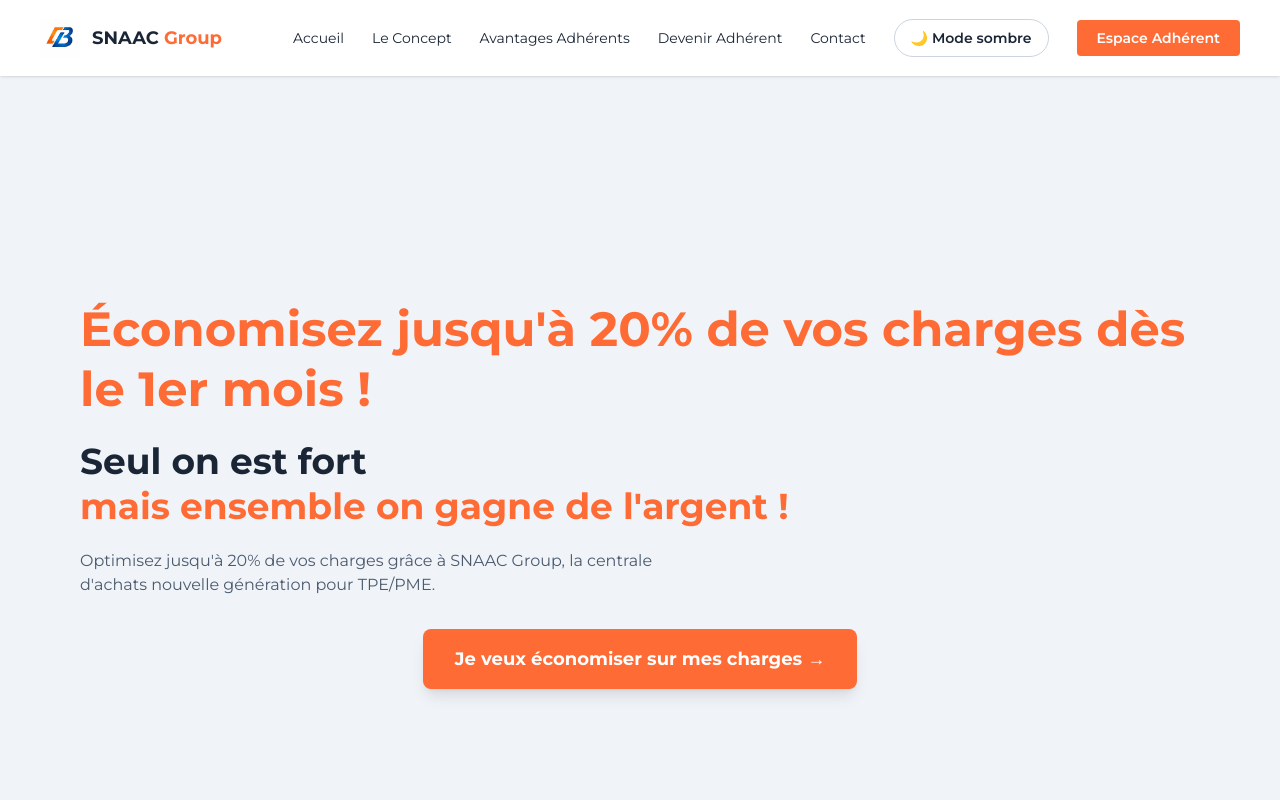
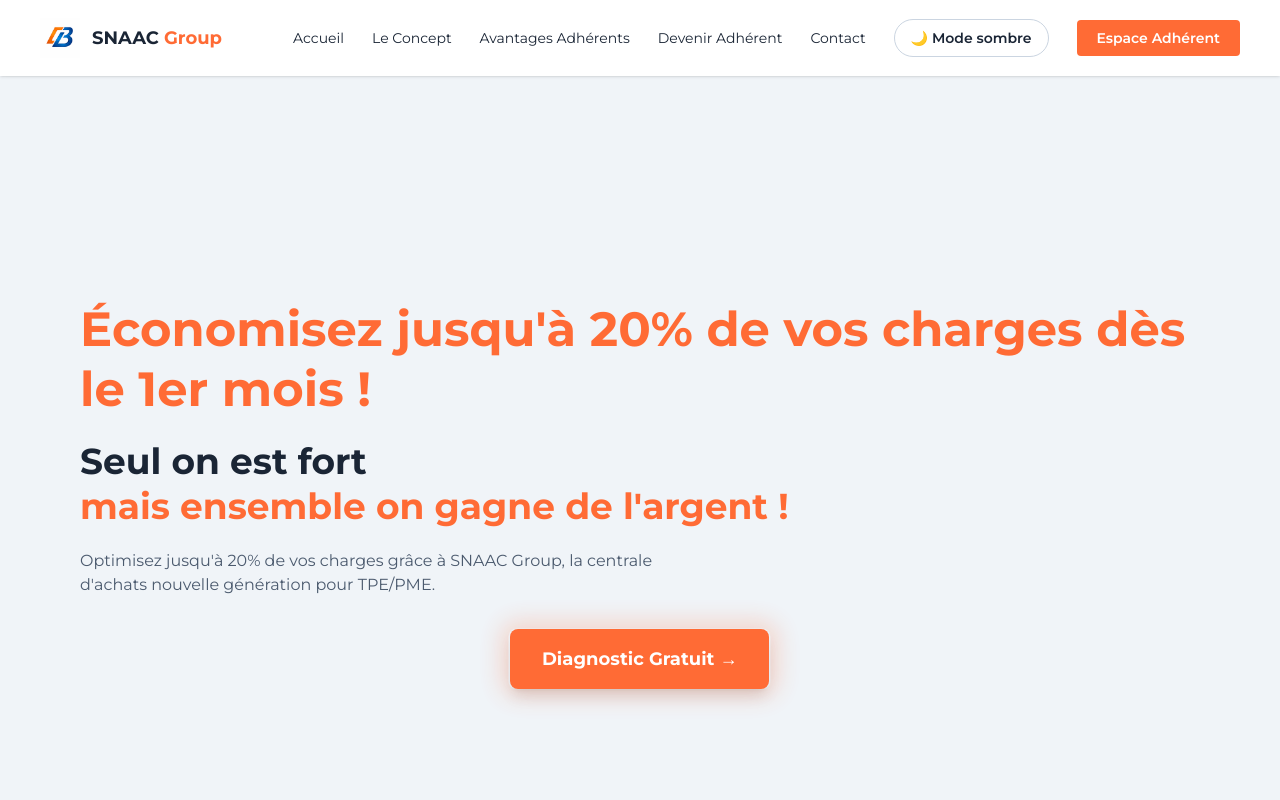
Before and after one commit to abdoulay-fqr/snaac-group, a Next.js app: page / in a window 1280 px wide. Shown: the top 800 px of the page. Built offline with nearby package versions, Linux system fonts and the light colour scheme.

Commit message:
feat: hero CTA button — Diagnostic Gratuit with premium animations

```diff
--- a/app/components/sections/Hero.tsx
+++ b/app/components/sections/Hero.tsx
@@ -3,7 +3,8 @@
 import Link from "next/link";
 import type { LandingContent } from "@/lib/content";
 
-const diagnosticLinkClass = "inline-block bg-brand text-white px-8 py-4 rounded-lg font-bold text-lg shadow-lg transition-all duration-300 hover:scale-105 hover:brightness-110 hover:shadow-xl";
+// Animations (brillance, halo, hover) definies dans globals.css sous .cta-premium.
+const diagnosticLinkClass = "cta-premium inline-block bg-brand text-white px-8 py-4 rounded-lg font-bold text-lg shadow-lg";
 
 export default function Hero({ content }: { content: LandingContent["hero"] }) {
   return (
@@ -33,7 +34,8 @@ export default function Hero({ content }: { content: LandingContent["hero"] }) {
         </p>
         <div className="flex justify-center">
           <Link href="/diagnostic" className={diagnosticLinkClass}>
-            Je veux économiser sur mes charges →
+            <span className="cta-shimmer" aria-hidden="true" />
+            <span className="relative">Diagnostic Gratuit →</span>
           </Link>
         </div>
       </div>
--- a/app/globals.css
+++ b/app/globals.css
@@ -114,3 +114,102 @@ html {
   border-left: 3px solid #cbd5e1;
   color: #64748b;
 }
+
+/* ===== HERO : BOUTON DIAGNOSTIC PREMIUM ===== */
+/* Seuls transform et opacity sont animés en boucle (composités GPU, 60fps). */
+.cta-premium {
+  position: relative;
+  isolation: isolate;
+  will-change: transform;
+  --cta-shimmer-duration: 3.2s;
+  transition:
+    transform 300ms cubic-bezier(0.22, 1, 0.36, 1),
+    box-shadow 300ms cubic-bezier(0.22, 1, 0.36, 1),
+    filter 300ms ease;
+}
+
+/* Halo pulsé : box-shadow figé, seule l'opacité/échelle du calque varie. */
+.cta-premium::before {
+  content: "";
+  position: absolute;
+  inset: 0;
+  z-index: -1;
+  border-radius: inherit;
+  box-shadow: 0 0 24px 6px rgb(255 107 53 / 0.55);
+  opacity: 0.35;
+  will-change: transform, opacity;
+  animation: cta-glow 2.8s ease-in-out infinite;
+  pointer-events: none;
+}
+
+.cta-premium:hover,
+.cta-premium:focus-visible {
+  --cta-shimmer-duration: 2s;
+  transform: translateY(-2px) scale(1.05);
+  box-shadow:
+    0 14px 30px -8px rgb(255 107 53 / 0.6),
+    0 6px 12px -4px rgb(0 0 0 / 0.25);
+  filter: brightness(1.08);
+}
+
+.cta-premium:active {
+  transform: translateY(0) scale(1.02);
+  transition-duration: 120ms;
+}
+
+/* Calque de brillance, découpé aux bords du bouton. */
+.cta-shimmer {
+  position: absolute;
+  inset: 0;
+  overflow: hidden;
+  border-radius: inherit;
+  pointer-events: none;
+}
+
+.cta-shimmer::before {
+  content: "";
+  position: absolute;
+  top: -50%;
+  left: 0;
+  width: 45%;
+  height: 200%;
+  background: linear-gradient(
+    90deg,
+    transparent 0%,
+    rgb(255 255 255 / 0) 20%,
+    rgb(255 255 255 / 0.45) 50%,
+    rgb(255 255 255 / 0) 80%,
+    transparent 100%
+  );
+  transform: translateX(-160%) rotate(20deg);
+  will-change: transform;
+  animation: cta-shimmer var(--cta-shimmer-duration) cubic-bezier(0.4, 0, 0.2, 1) infinite;
+}
+
+@keyframes cta-shimmer {
+  0% { transform: translateX(-160%) rotate(20deg); }
+  /* Le reflet traverse sur 45 % du cycle puis reste hors champ. */
+  45%, 100% { transform: translateX(320%) rotate(20deg); }
+}
+
+@keyframes cta-glow {
+  0%, 100% { opacity: 0.3; transform: scale(1); }
+  50% { opacity: 0.85; transform: scale(1.04); }
+}
+
+@media (prefers-reduced-motion: reduce) {
+  .cta-premium,
+  .cta-premium::before,
+  .cta-shimmer::before {
+    animation: none;
+    transition: none;
+    will-change: auto;
+  }
+  .cta-shimmer::before { display: none; }
+  .cta-premium::before { opacity: 0.5; }
+  .cta-premium:hover,
+  .cta-premium:focus-visible,
+  .cta-premium:active {
+    transform: none;
+  }
+}
```
